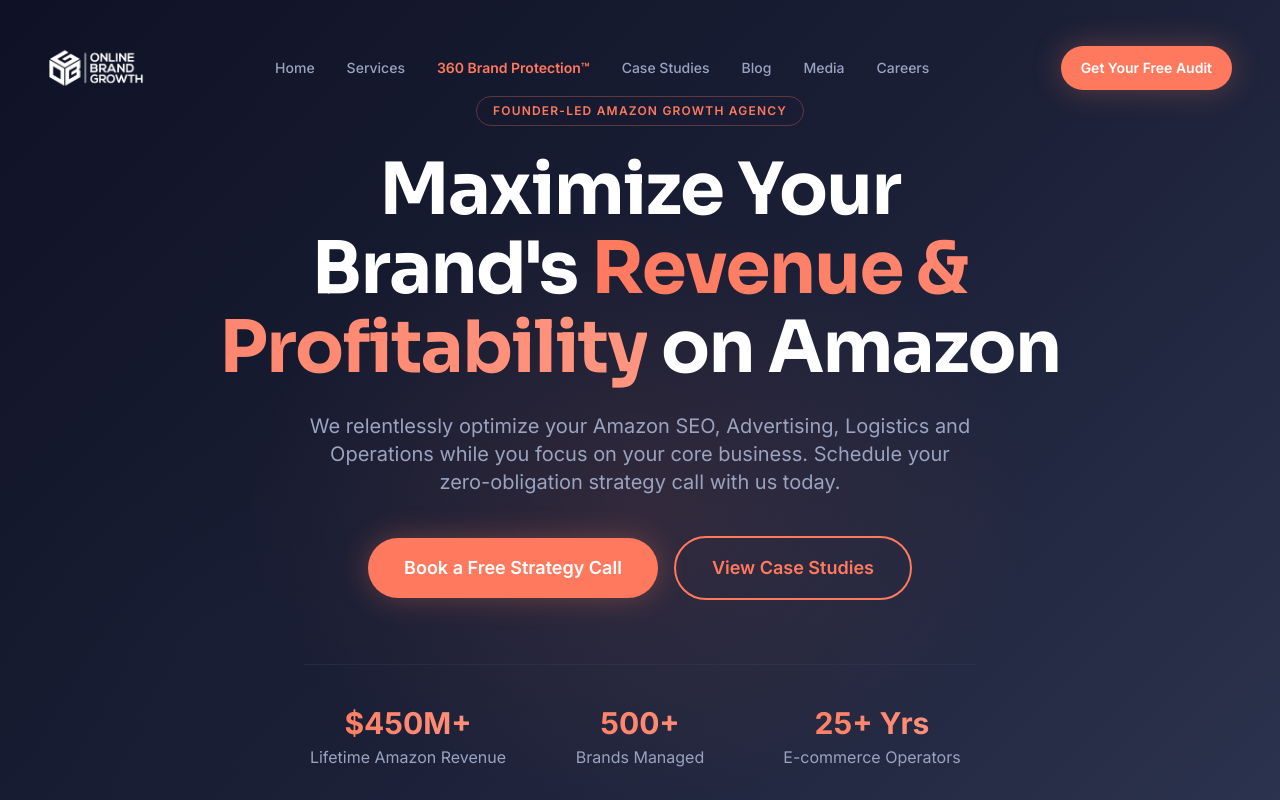
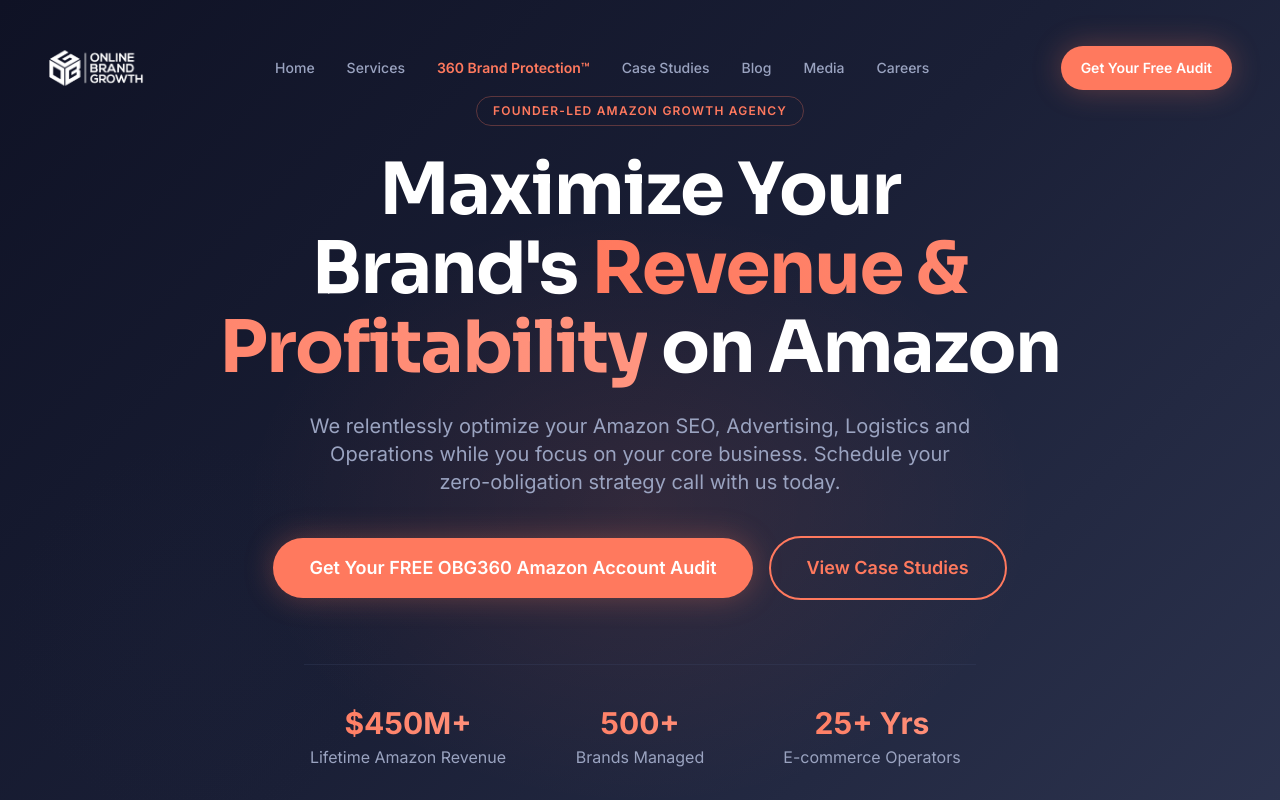
Before and after one commit to jon643/obg-crm, a Next.js app: page / in a window 1280 px wide. Shown: the top 800 px of the page. Built offline with nearby package versions, Linux system fonts and the light colour scheme.

Commit message:
Update Hero.tsx

```diff
--- a/components/home/Hero.tsx
+++ b/components/home/Hero.tsx
@@ -51,7 +51,7 @@
                 eventName="book_call_click"
                 eventParams={{ cta_location: 'hero' }}
               >
-                Book a Free Strategy Call
+                Get Your FREE OBG360 Amazon Account Audit
               </TrackedLink>
               <Link href="/case-studies" className="btn-secondary text-lg px-9 py-4">
                 View Case Studies
```
